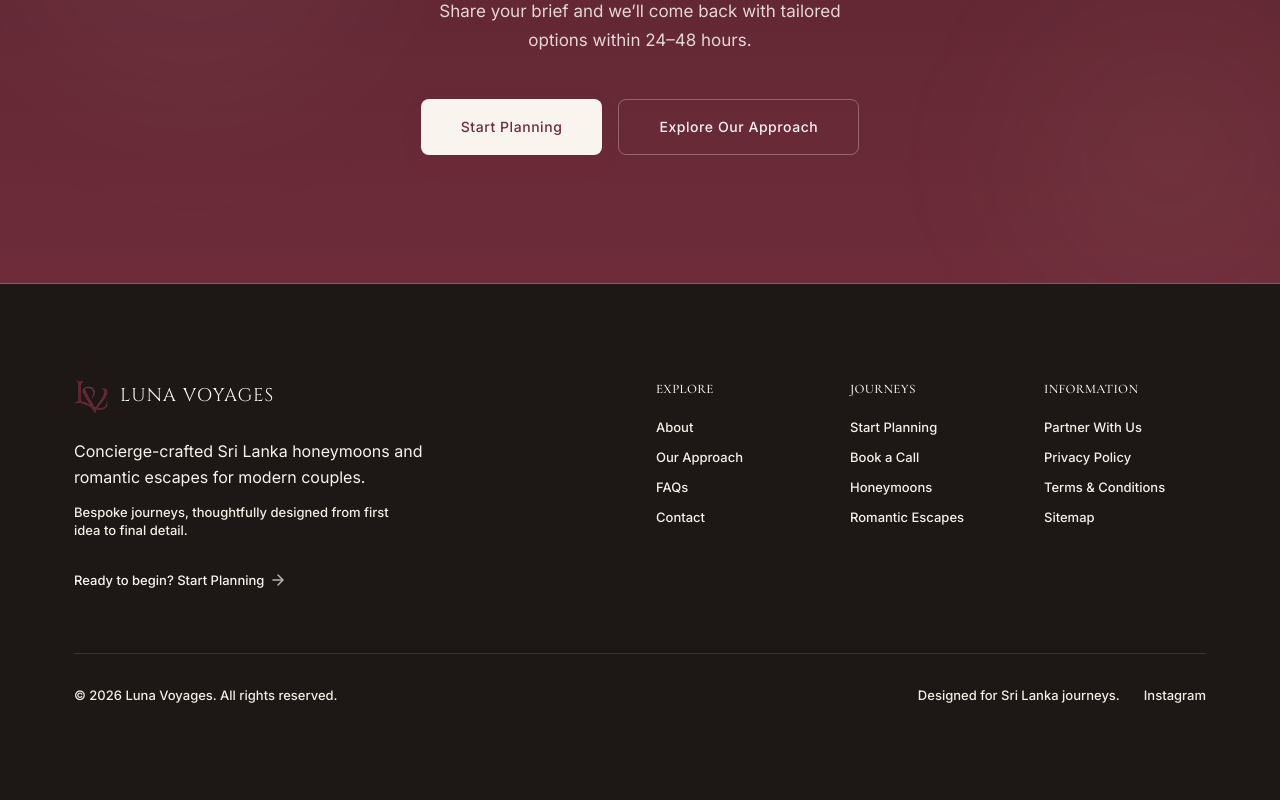
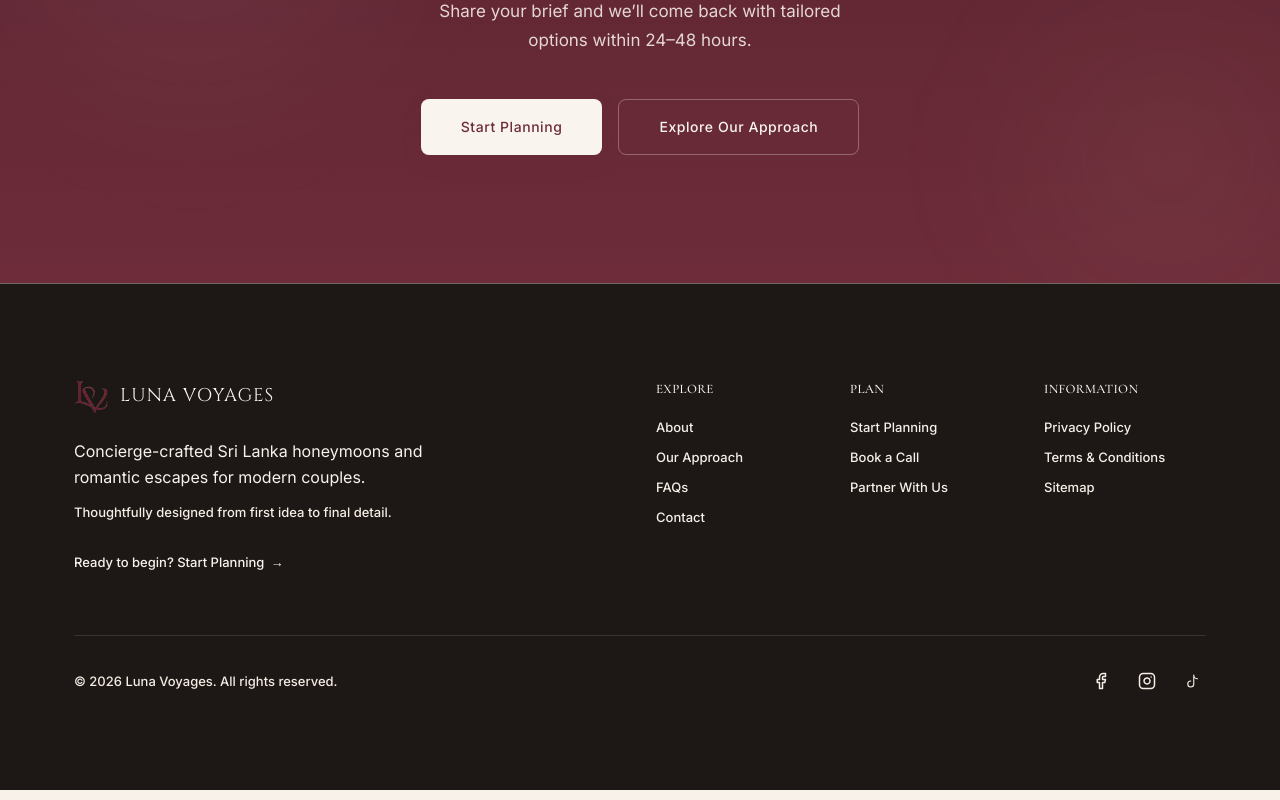
Before and after one commit to honeymoons-lk/hmx-planner, a Next.js app: page /real-honeymoons in a window 1280 px wide. Shown: the part 2933-3733 px from the top of the page. Built offline with nearby package versions, Linux system fonts and the light colour scheme.

Commit message:
Update Luna Voyages homepage UI

```diff
--- a/components/home/site-footer.tsx
+++ b/components/home/site-footer.tsx
@@ -1,5 +1,25 @@
 import Link from "next/link";
 import Image from "next/image";
+import { Facebook, Instagram } from "lucide-react";
+
+function TiktokIcon(props: React.SVGProps<SVGSVGElement>) {
+  return (
+    <svg
+      xmlns="http://www.w3.org/2000/svg"
+      width="20"
+      height="20"
+      viewBox="0 0 24 24"
+      fill="none"
+      stroke="currentColor"
+      strokeWidth="1.5"
+      strokeLinecap="round"
+      strokeLinejoin="round"
+      {...props}
+    >
+      <path d="M9 12a4 4 0 1 0 4 4V4a5 5 0 0 0 5 5" />
+    </svg>
+  );
+}
 
 export function SiteFooter() {
   return (
@@ -16,16 +36,13 @@ export function SiteFooter() {
               Concierge-crafted Sri Lanka honeymoons and romantic escapes for modern couples.
             </p>
             <p className="type-ui-sm text-[color-mix(in_srgb,var(--color-light)_60%,var(--color-bg-alt))] max-w-[20rem] mb-8">
-              Bespoke journeys, thoughtfully designed from first idea to final detail.
+              Thoughtfully designed from first idea to final detail.
             </p>
             <Link
               href="/start-planning"
-              className="type-ui-sm font-medium inline-flex items-center gap-2 text-[var(--color-light)] transition-colors hover:text-[color-mix(in_srgb,var(--color-light)_70%,transparent)] focus-visible:outline-none focus-visible:ring-[4px] focus-visible:ring-[color-mix(in_srgb,var(--color-light)_18%,transparent)] rounded-sm"
+              className="type-ui-sm font-medium inline-flex items-center gap-1.5 text-[var(--color-light)] transition-colors hover:text-[color-mix(in_srgb,var(--color-light)_70%,transparent)] focus-visible:outline-none focus-visible:ring-[4px] focus-visible:ring-[color-mix(in_srgb,var(--color-light)_18%,transparent)] rounded-sm"
             >
-              Ready to begin? Start Planning
-              <svg width="12" height="12" viewBox="0 0 12 12" fill="none" xmlns="http://www.w3.org/2000/svg" className="opacity-70">
-                <path d="M1 6H11M11 6L6 1M11 6L6 11" stroke="currentColor" strokeWidth="1.5" strokeLinecap="round" strokeLinejoin="round"/>
-              </svg>
+              Ready to begin? Start Planning <span aria-hidden="true">&rarr;</span>
             </Link>
           </div>
 
@@ -48,9 +65,9 @@ export function SiteFooter() {
             </ul>
           </div>
 
-          {/* Column 3: Journeys */}
+          {/* Column 3: Plan */}
           <div className="md:col-span-2 lg:col-span-2">
-            <h3 className="type-ui-sm font-medium text-[var(--color-light)] mb-5 tracking-wide uppercase text-[0.85em]">Journeys</h3>
+            <h3 className="type-ui-sm font-medium text-[var(--color-light)] mb-5 tracking-wide uppercase text-[0.85em]">Plan</h3>
             <ul className="space-y-3 type-ui-sm text-[color-mix(in_srgb,var(--color-light)_72%,var(--color-bg-alt))]">
               <li>
                 <Link href="/start-planning" className="transition-colors hover:text-[var(--color-light)] focus-visible:outline-none focus-visible:ring-[2px] focus-visible:ring-[color-mix(in_srgb,var(--color-light)_18%,transparent)] rounded-sm">Start Planning</Link>
@@ -59,10 +76,7 @@ export function SiteFooter() {
                 <Link href="/book-a-call" className="transition-colors hover:text-[var(--color-light)] focus-visible:outline-none focus-visible:ring-[2px] focus-visible:ring-[color-mix(in_srgb,var(--color-light)_18%,transparent)] rounded-sm">Book a Call</Link>
               </li>
               <li>
-                <Link href="/real-honeymoons" className="transition-colors hover:text-[var(--color-light)] focus-visible:outline-none focus-visible:ring-[2px] focus-visible:ring-[color-mix(in_srgb,var(--color-light)_18%,transparent)] rounded-sm">Honeymoons</Link>
-              </li>
-              <li>
-                <Link href="/romantic-escapes" className="transition-colors hover:text-[var(--color-light)] focus-visible:outline-none focus-visible:ring-[2px] focus-visible:ring-[color-mix(in_srgb,var(--color-light)_18%,transparent)] rounded-sm">Romantic Escapes</Link>
+                <Link href="/partner-with-us" className="transition-colors hover:text-[var(--color-light)] focus-visible:outline-none focus-visible:ring-[2px] focus-visible:ring-[color-mix(in_srgb,var(--color-light)_18%,transparent)] rounded-sm">Partner With Us</Link>
               </li>
             </ul>
           </div>
@@ -71,9 +85,6 @@ export function SiteFooter() {
           <div className="md:col-span-2 lg:col-span-2">
             <h3 className="type-ui-sm font-medium text-[var(--color-light)] mb-5 tracking-wide uppercase text-[0.85em]">Information</h3>
             <ul className="space-y-3 type-ui-sm text-[color-mix(in_srgb,var(--color-light)_72%,var(--color-bg-alt))]">
-              <li>
-                <Link href="/partner-with-us" className="transition-colors hover:text-[var(--color-light)] focus-visible:outline-none focus-visible:ring-[2px] focus-visible:ring-[color-mix(in_srgb,var(--color-light)_18%,transparent)] rounded-sm">Partner With Us</Link>
-              </li>
               <li>
                 <Link href="/privacy" className="transition-colors hover:text-[var(--color-light)] focus-visible:outline-none focus-visible:ring-[2px] focus-visible:ring-[color-mix(in_srgb,var(--color-light)_18%,transparent)] rounded-sm">Privacy Policy</Link>
               </li>
@@ -88,21 +99,37 @@ export function SiteFooter() {
         </div>
 
         {/* Bottom Row */}
-        <div className="mt-16 pt-8 border-t border-[color-mix(in_srgb,var(--color-light)_12%,transparent)] flex flex-col md:flex-row items-center justify-between gap-4">
+        <div className="mt-16 pt-8 border-t border-[color-mix(in_srgb,var(--color-light)_12%,transparent)] flex flex-col md:flex-row items-center justify-between gap-6">
           <p className="type-ui-sm text-[color-mix(in_srgb,var(--color-light)_50%,var(--color-bg-alt))]">
             © 2026 Luna Voyages. All rights reserved.
           </p>
-          <div className="flex items-center gap-6">
-            <p className="type-ui-sm text-[color-mix(in_srgb,var(--color-light)_50%,var(--color-bg-alt))] hidden md:block">
-              Designed for Sri Lanka journeys.
-            </p>
+          <div className="flex items-center gap-5">
+            <a
+              href="https://facebook.com/lunavoyages"
+              target="_blank"
+              rel="noopener noreferrer"
+              aria-label="Facebook"
+              className="text-[color-mix(in_srgb,var(--color-light)_50%,var(--color-bg-alt))] transition-colors hover:text-[var(--color-light)] focus-visible:outline-none focus-visible:ring-[2px] focus-visible:ring-[color-mix(in_srgb,var(--color-light)_18%,transparent)] rounded-sm p-1"
+            >
+              <Facebook className="w-[18px] h-[18px]" />
+            </a>
             <a
               href="https://instagram.com/lunavoyages"
               target="_blank"
               rel="noopener noreferrer"
-              className="type-ui-sm text-[color-mix(in_srgb,var(--color-light)_50%,var(--color-bg-alt))] transition-colors hover:text-[var(--color-light)] focus-visible:outline-none focus-visible:ring-[2px] focus-visible:ring-[color-mix(in_srgb,var(--color-light)_18%,transparent)] rounded-sm"
+              aria-label="Instagram"
+              className="text-[color-mix(in_srgb,var(--color-light)_50%,var(--color-bg-alt))] transition-colors hover:text-[var(--color-light)] focus-visible:outline-none focus-visible:ring-[2px] focus-visible:ring-[color-mix(in_srgb,var(--color-light)_18%,transparent)] rounded-sm p-1"
             >
-              Instagram
+              <Instagram className="w-[18px] h-[18px]" />
+            </a>
+            <a
+              href="https://tiktok.com/@lunavoyages"
+              target="_blank"
+              rel="noopener noreferrer"
+              aria-label="TikTok"
+              className="text-[color-mix(in_srgb,var(--color-light)_50%,var(--color-bg-alt))] transition-colors hover:text-[var(--color-light)] focus-visible:outline-none focus-visible:ring-[2px] focus-visible:ring-[color-mix(in_srgb,var(--color-light)_18%,transparent)] rounded-sm p-1"
+            >
+              <TiktokIcon className="w-[18px] h-[18px]" />
             </a>
           </div>
         </div>
```
